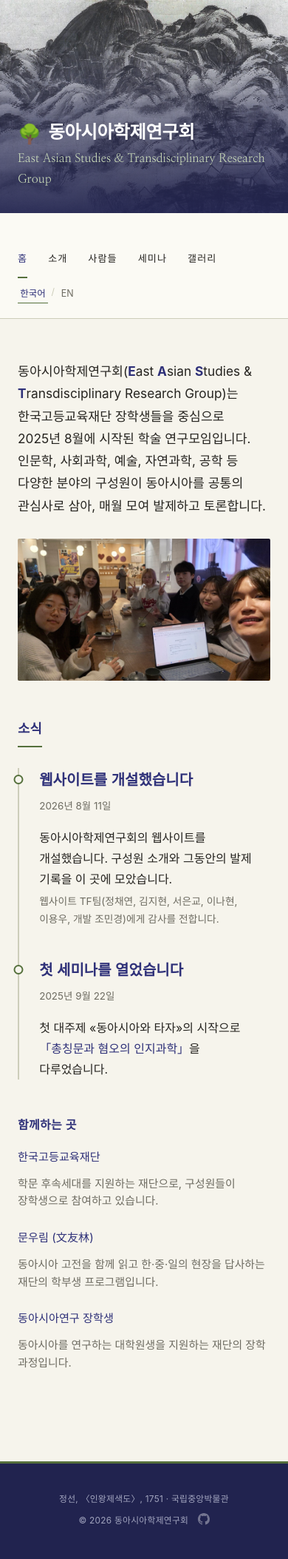
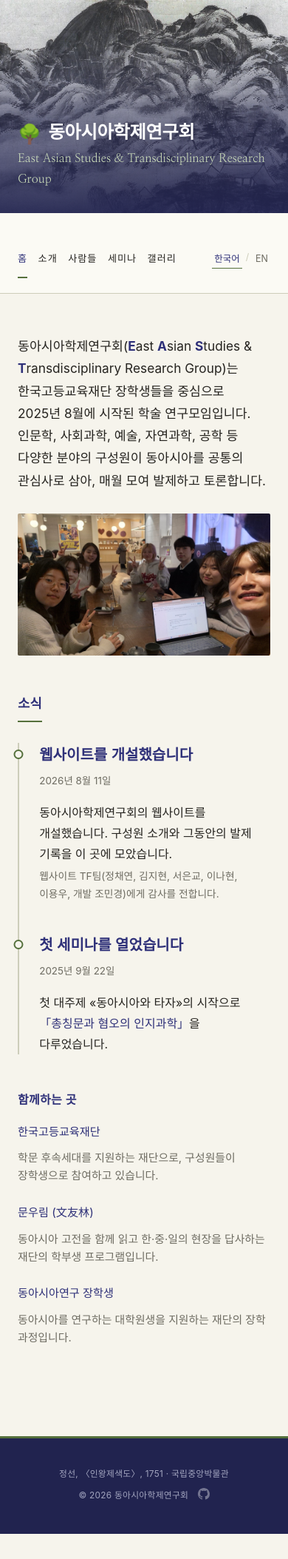
Before and after one commit to eastasia-interdisciplinary/eastasia-interdisciplinary.github.io, a Jekyll site: the page built from index.html, in a window 390 px wide. Shown: the whole page at 74% size. Built offline with Jekyll 4.4.1, drawn with Linux system fonts in a browser that asks for light colours; some web fonts are replaced; after the commit the page ends 2073 px from its top, so only the background shows below that.

Commit message:
Keep the English nav inside a phone screen

```diff
--- a/assets/css/style.css
+++ b/assets/css/style.css
@@ -195,6 +195,20 @@
 .site-nav {
   display: flex;
   gap: 1.75rem;
+}
+
+/* Five items set in spaced capitals are wider in English than in Korean and
+   ran off the edge of a phone. They close up, and wrap if they still do not
+   fit rather than pushing the page sideways. */
+@media (max-width: 560px) {
+  .site-nav {
+    flex-wrap: wrap;
+    gap: 0 0.9rem;
+  }
+  .site-nav a {
+    padding: 0.6rem 0;
+    font-size: 0.76rem;
+  }
 }
 
 .site-nav a {
```
